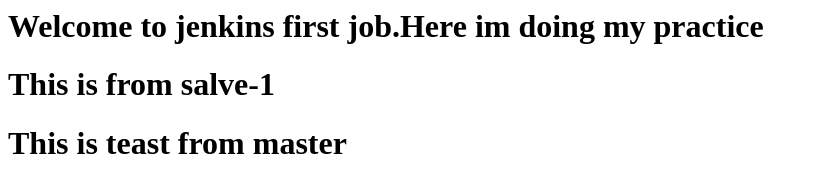
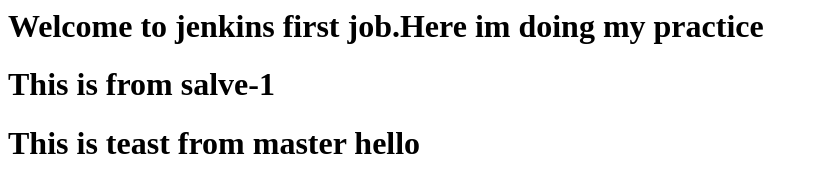
Before and after one commit to sravankodem/DevOps-Git-Assignment1, a plain HTML site: page index.html in a window 1280 px wide. Shown: the whole page, without its empty margins (0-818 px from the left). Drawn offline with Linux system fonts and the light colour scheme.

```diff
--- a/index.html
+++ b/index.html
@@ -2,6 +2,6 @@
   <body>
     <h1>Welcome to jenkins first job.Here im doing my practice</h1>
     <h1>This is from salve-1</h1>
-    <h1>This is teast from master</h1>
+    <h1>This is teast from master hello</h1>
 </body>
 </html>
```
